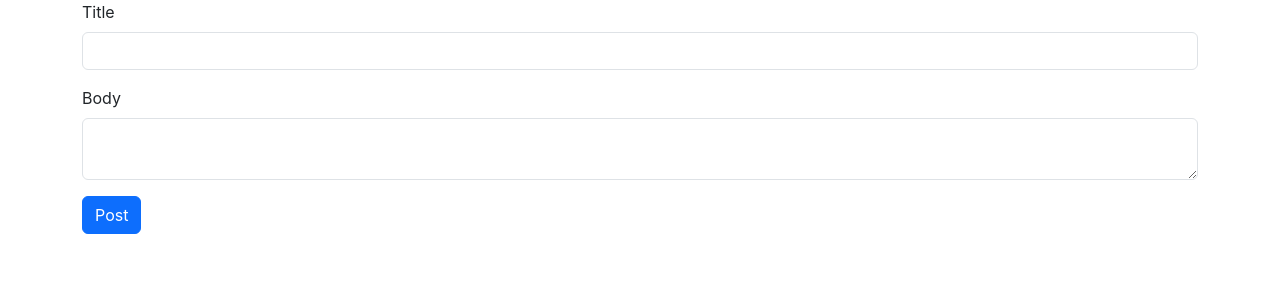
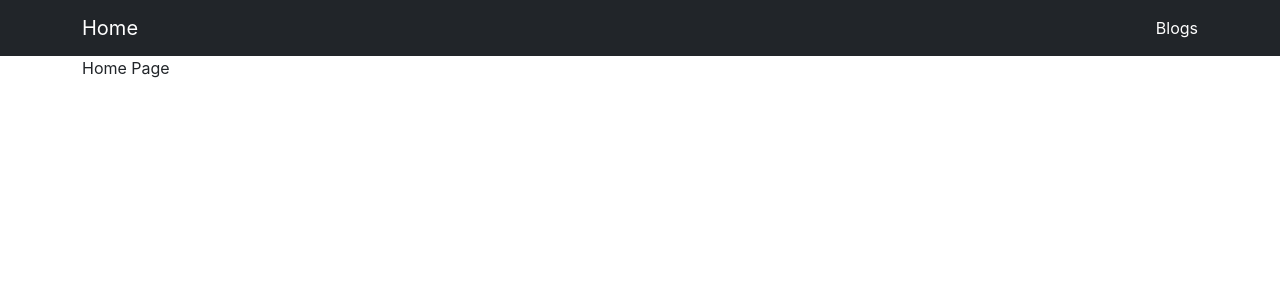
Before and after one commit to HanJeongSeol/inflearn_react_projectlearn, a React (Create React App) app in the folder react-basic/: page / in a window 1280 px wide. Shown: the top 300 px of the page. Built offline with nearby package versions, Linux system fonts and the light colour scheme.

Commit message:
19_컴포넌트화

```diff
--- a/react-basic/package.json
+++ b/react-basic/package.json
@@ -10,6 +10,7 @@
     "json-server": "^0.17.3",
     "react": "^18.2.0",
     "react-dom": "^18.2.0",
+    "react-router-dom": "^6.11.2",
     "react-scripts": "5.0.1",
     "web-vitals": "^2.1.4"
   },
--- a/react-basic/src/App.js
+++ b/react-basic/src/App.js
@@ -1,44 +1,18 @@
-import { useState } from "react"
-import axios from "axios"
+import { BrowserRouter as Router, Routes, Route } from "react-router-dom"
+import BlogForm from "./components/BlogForm"
+import NavBar from "./components/NavBar"
 
 function App() {
-    const [title, setTitle] = useState("")
-    const [body, setBody] = useState("")
-    const onSubmit = () => {
-        axios.post("http://localhost:3001/posts", {
-            title: title,
-            body,
-        })
-    }
     return (
-        <>
-            <div className="container">
-                <div className="mb-3">
-                    <label className="form-label">Title</label>
-                    <input
-                        className="form-control"
-                        value={title}
-                        onChange={(event) => {
-                            setTitle(event.target.value)
-                        }}
-                    />
-                </div>
-                <div className="mb-3">
-                    <label className="form-label">Body</label>
-                    <textarea
-                        className="form-control"
-                        value={body}
-                        onChange={(event) => {
-                            setBody(event.target.value)
-                        }}
-                    />
-                </div>
-
-                <button className="btn btn-primary" onClick={onSubmit}>
-                    Post
-                </button>
+        <Router>
+            <NavBar />
+            <div class="container">
+                <Routes>
+                    <Route path="/" element={<div>Home Page</div>}></Route>
+                    <Route path="/blogs" element={<BlogForm />}></Route>
+                </Routes>
             </div>
-        </>
+        </Router>
     )
 }
 export default App
--- /dev/null
+++ b/react-basic/src/components/BlogForm.jsx
@@ -0,0 +1,44 @@
+import { useState } from "react"
+import axios from "axios"
+
+const BlogForm = () => {
+    const [title, setTitle] = useState("")
+    const [body, setBody] = useState("")
+    const onSubmit = () => {
+        axios.post("http://localhost:3001/posts", {
+            title: title,
+            body,
+        })
+    }
+    return (
+        <div>
+            <h1>Create a blog post</h1>
+            <div className="mb-3">
+                <label className="form-label">Title</label>
+                <input
+                    className="form-control"
+                    value={title}
+                    onChange={(event) => {
+                        setTitle(event.target.value)
+                    }}
+                />
+            </div>
+            <div className="mb-3">
+                <label className="form-label">Body</label>
+                <textarea
+                    className="form-control"
+                    value={body}
+                    onChange={(event) => {
+                        setBody(event.target.value)
+                    }}
+                />
+            </div>
+
+            <button className="btn btn-primary" onClick={onSubmit}>
+                Post
+            </button>
+        </div>
+    )
+}
+
+export default BlogForm
--- /dev/null
+++ b/react-basic/src/components/NavBar.jsx
@@ -0,0 +1,21 @@
+import { Link } from "react-router-dom"
+const NavBar = () => {
+    return (
+        <nav className="navbar navbar-dark bg-dark">
+            <div className="container">
+                <Link className="navbar-brand" to="/">
+                    Home
+                </Link>
+                <ul className="navbar-nav">
+                    <li className="nav-item">
+                        <Link className="nav-link active" aria-current="page" to="/blogs">
+                            Blogs
+                        </Link>
+                    </li>
+                </ul>
+            </div>
+        </nav>
+    )
+}
+
+export default NavBar
```
Also changed, not shown: 1 other file (tests, documents, lock files or other folders).
